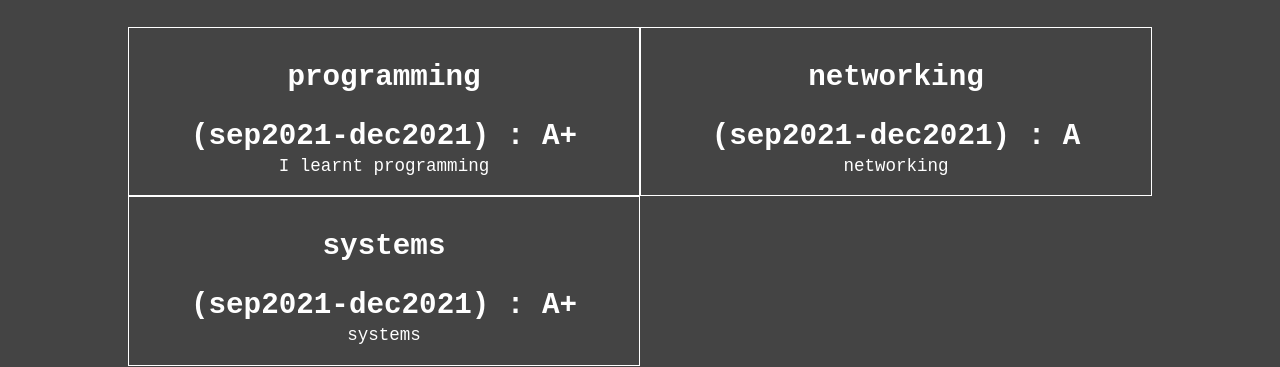
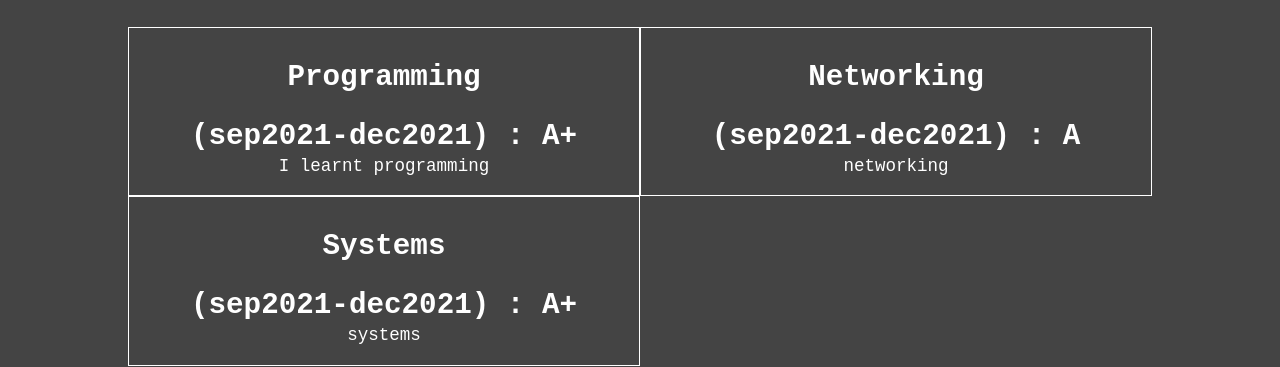
Before and after one commit to BenTaylor25/WebPortfolio2023, a React (Vite) app in the folder web-portfolio-2023/: page /WebPortfolio2023/education in a window 1280 px wide. Shown: the part 169-536 px from the top of the page. Built offline with nearby package versions, Linux system fonts and the light colour scheme.

Commit message:
modules json

```diff
--- /dev/null
+++ b/web-portfolio-2023/src/components/data/educationModules.json
@@ -0,0 +1,22 @@
+{
+    "brookes": [
+        {
+            "name": "Programming",
+            "date": "sep2021-dec2021",
+            "grade": "A+",
+            "text": "I learnt programming"
+        },
+        {
+            "name": "Networking",
+            "date": "sep2021-dec2021",
+            "grade": "A",
+            "text": "networking"
+        },
+        {
+            "name": "Systems",
+            "date": "sep2021-dec2021",
+            "grade": "A+",
+            "text": "systems"
+        }
+    ]
+}
--- a/web-portfolio-2023/src/components/pages/Education.tsx
+++ b/web-portfolio-2023/src/components/pages/Education.tsx
@@ -3,27 +3,9 @@ import './Education.scss';
 import EducationModule from '../Education/EducationModule';
 import { ModuleProps } from '../Education/EducationModule';
 
+import modules from '../data/educationModules.json';
+
 export default function Education() {
-    const test: ModuleProps[] = [
-        {
-            name: "programming",
-            date: "sep2021-dec2021",
-            grade: "A+",
-            text: "I learnt programming",
-        },
-        {
-            name: "networking",
-            date: "sep2021-dec2021",
-            grade: "A",
-            text: "networking",
-        },
-        {
-            name: "systems",
-            date: "sep2021-dec2021",
-            grade: "A+",
-            text: "systems",
-        }
-    ];
 
     return (
         <main className="Education">
@@ -32,11 +14,10 @@ export default function Education() {
                 <h2>BSc Computer Science</h2>
                 <section id="education-modules">
                     {
-                        test.map(t => {
+                        modules.brookes.map(t => {
                             return <EducationModule {...t} />;
                         })
                     }
-                    {/* <EducationModule {...test} /> */}
                 </section>
             </section>
         </main>
```
